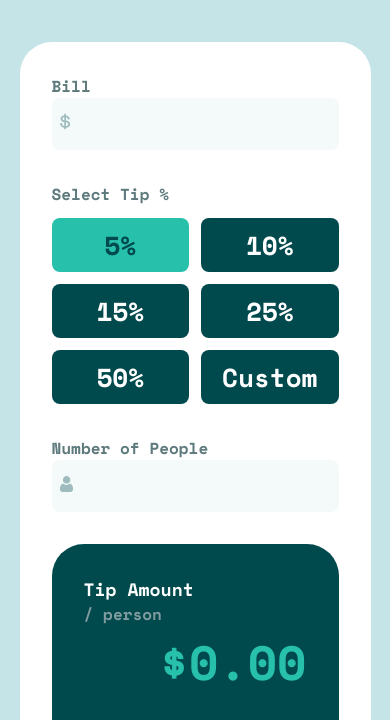
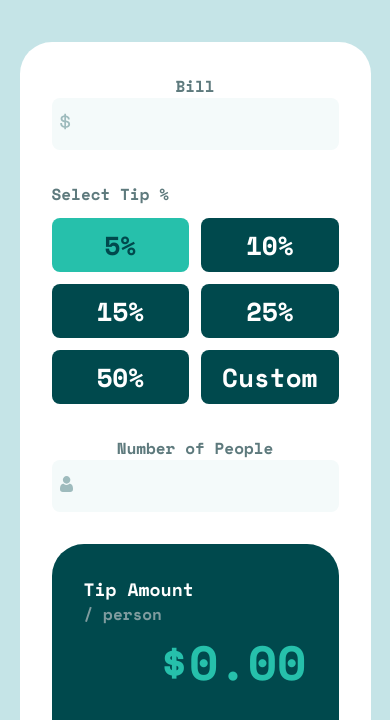
Before and after one commit to turanarican2022/tip-calc, a plain HTML site: page index.html in a window 390 px wide. Shown: the part 124-844 px from the top of the page. Drawn offline with nearby package versions, Linux system fonts and the light colour scheme.

Commit message:
responsiveness-fix

```diff
--- a/style.css
+++ b/style.css
@@ -272,4 +272,7 @@ input[type="radio"] {
     grid-row: 3;
     grid-column: 1;
   }
+  .title-and-msg {
+    flex-direction: column;
+  }
 }
```
